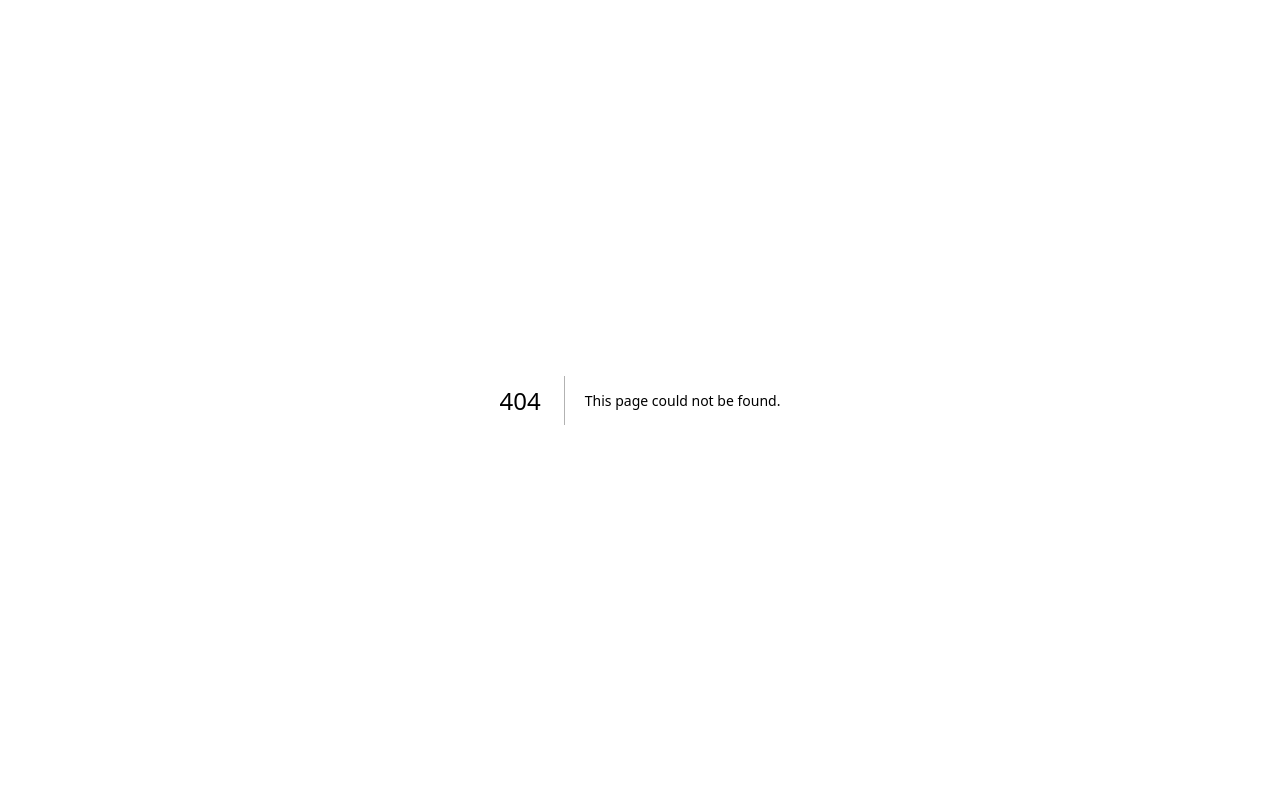
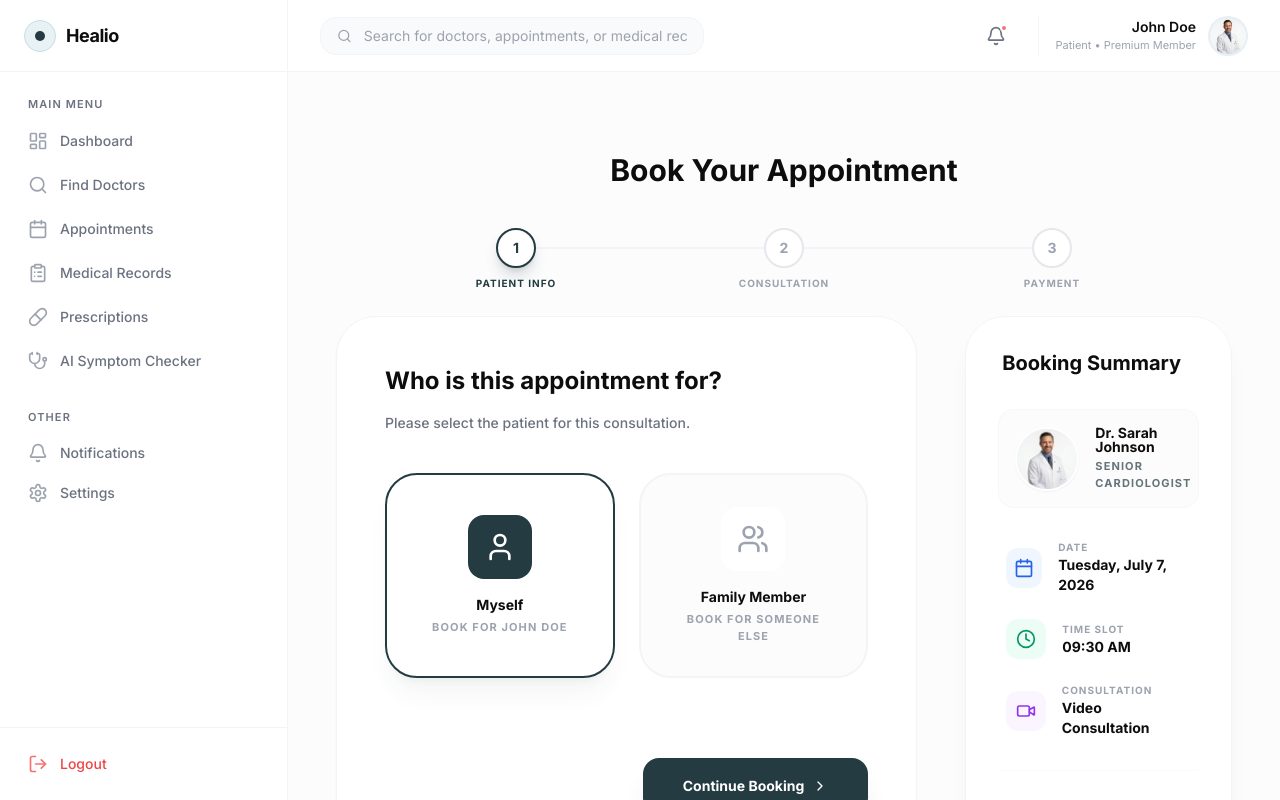
Before and after one commit to sano0007/healio, a Next.js app in the folder apps/web/: page /appointments/book/1 in a window 1280 px wide. Before the commit this address had no page. Built offline with nearby package versions, Linux system fonts and the light colour scheme.

Commit message:
feat: add appointment booking route

```diff
--- /dev/null
+++ b/apps/web/src/app/(app)/appointments/book/[doctorId]/page.tsx
@@ -0,0 +1,84 @@
+"use client";
+
+import { useState } from "react";
+import { BookingStepper } from "@/components/appointments/booking/booking-stepper";
+import { BookingSummarySidebar } from "@/components/appointments/booking/booking-summary-sidebar";
+import { PatientInfoStep } from "@/components/appointments/booking/steps/patient-info-step";
+import { ConsultationDetailsStep } from "@/components/appointments/booking/steps/consultation-details-step";
+import { PaymentStep } from "@/components/appointments/booking/steps/payment-step";
+import { SuccessState } from "@/components/appointments/booking/success-state";
+import { motion, AnimatePresence } from "framer-motion";
+
+const mockDoctor = {
+  name: "Dr. Sarah Johnson",
+  specialization: "Senior Cardiologist",
+  image: "/images/doctor-1.png",
+  fee: 150,
+};
+
+const mockDetails = {
+  date: "Tuesday, July 7, 2026",
+  time: "09:30 AM",
+  type: "video" as const,
+};
+
+export default function AppointmentBookingPage() {
+  const [step, setStep] = useState(1);
+  const [bookingData, setBookingData] = useState<any>({});
+  const [isSuccess, setIsSuccess] = useState(false);
+
+  const handleNext = (data: any) => {
+    setBookingData({ ...bookingData, ...data });
+    setStep(step + 1);
+  };
+
+  const handleBack = () => setStep(step - 1);
+
+  if (isSuccess) {
+    return (
+      <SuccessState
+        appointmentId="HL-98231-A"
+        date={mockDetails.date}
+        time={mockDetails.time}
+      />
+    );
+  }
+
+  return (
+    <div className="max-w-7xl mx-auto py-8 lg:py-12">
+      {/* 1. Header & Stepper */}
+      <div className="px-4 mb-12">
+        <h1 className="text-3xl font-bold text-brand-black mb-10 text-center">Book Your Appointment</h1>
+        <div className="max-w-xl mx-auto">
+          <BookingStepper currentStep={step} />
+        </div>
+      </div>
+
+      {/* 2. Main Split Content */}
+      <div className="grid lg:grid-cols-3 gap-12 px-4 items-start">
+        {/* Left Column: Flow Components */}
+        <div className="lg:col-span-2 bg-white rounded-[2.5rem] p-8 md:p-12 border border-gray-100 shadow-sm min-h-[600px]">
+          <AnimatePresence mode="wait">
+            {step === 1 && (
+              <PatientInfoStep key="step1" onNext={handleNext} />
+            )}
+            {step === 2 && (
+              <ConsultationDetailsStep key="step2" onNext={handleNext} onBack={handleBack} />
+            )}
+            {step === 3 && (
+              <PaymentStep key="step3" onComplete={() => setIsSuccess(true)} onBack={handleBack} data={bookingData} />
+            )}
+          </AnimatePresence>
+        </div>
+
+        {/* Right Column: Sticky Summary */}
+        <div className="order-first lg:order-last">
+          <BookingSummarySidebar
+            doctor={mockDoctor}
+            details={mockDetails}
+          />
+        </div>
+      </div>
+    </div>
+  );
+}
```
